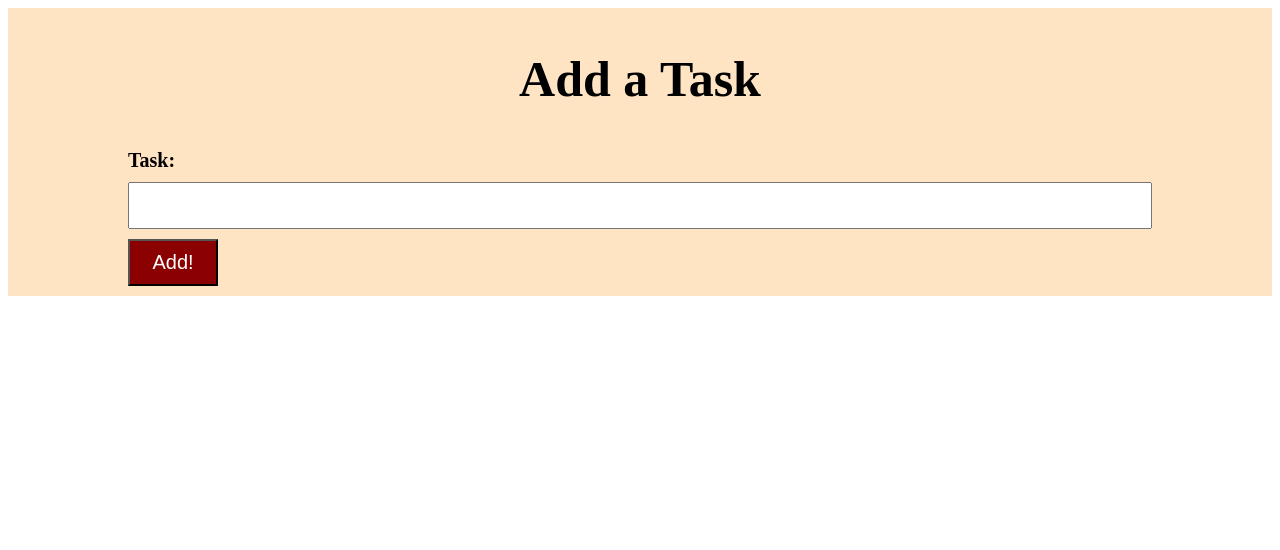
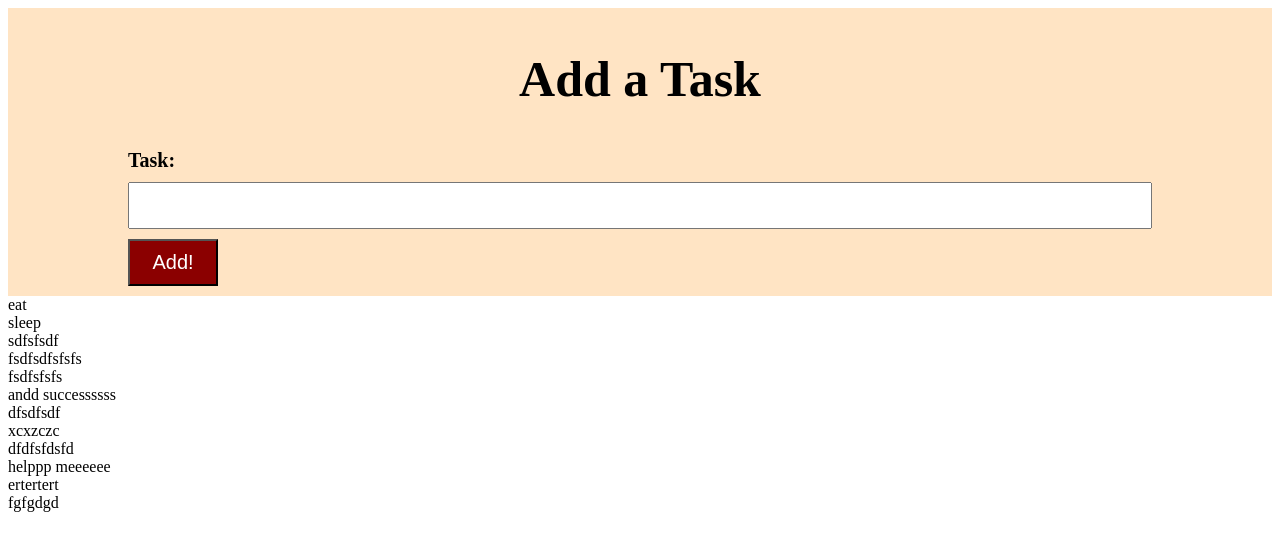
Before and after one commit to MenarSelamet/useEffect-Hook, a React (Create React App) app in the folder demo/: page / in a window 1280 px wide. Shown: the top 550 px of the page. Built offline with nearby package versions, Linux system fonts and the light colour scheme; data requests are answered from the project's data file.

Commit message:
List preview

```diff
--- a/demo/src/components/ToDoList.jsx
+++ b/demo/src/components/ToDoList.jsx
@@ -1,7 +1,11 @@
 import React from "react";
 
 function ToDoList({ toDo }) {
-  return <div key={toDo.id}>{toDo.tasks}</div>;
+  console.log(toDo)
+  const list = toDo.map((task) => {
+  return ( <div key={task.id}>{task.tasks}</div>)
+  });
+  return <div>{list}</div>
 }
 
 export default ToDoList;
```
